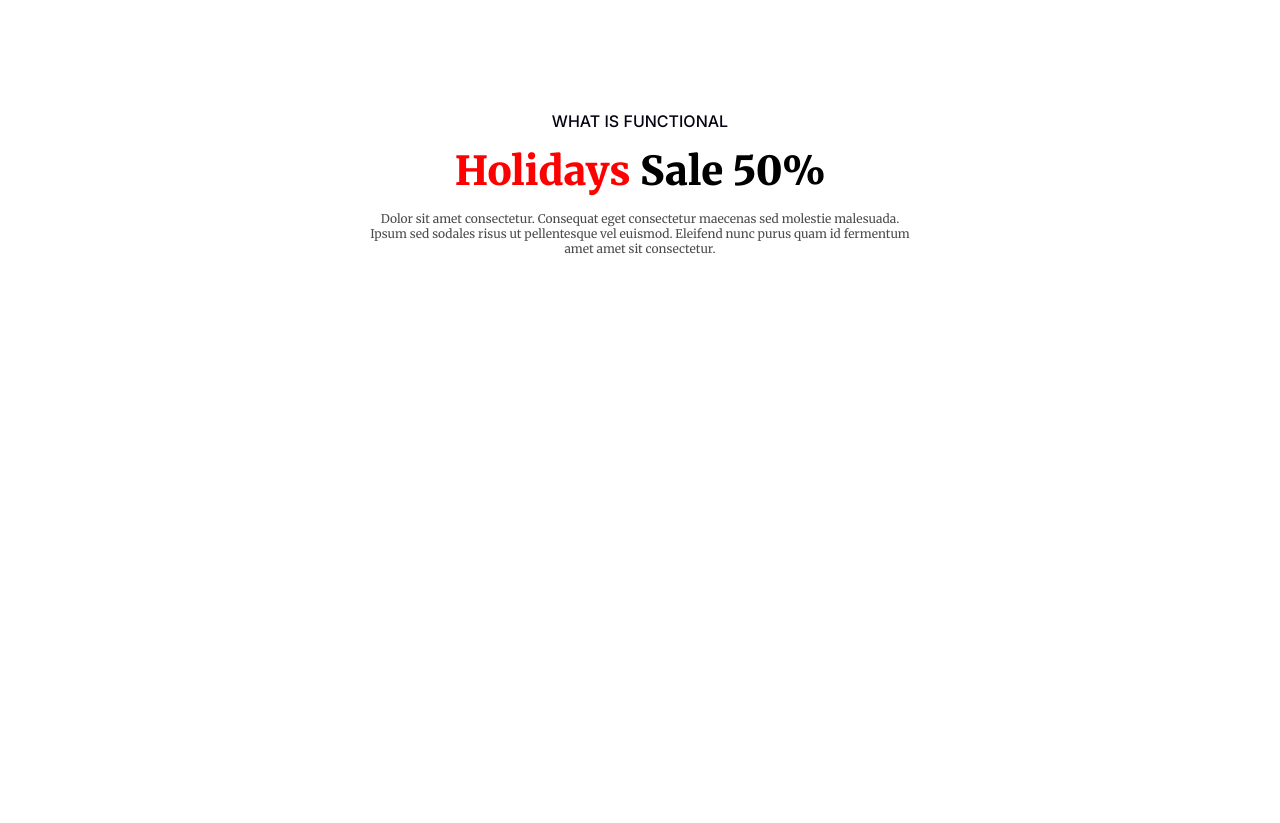
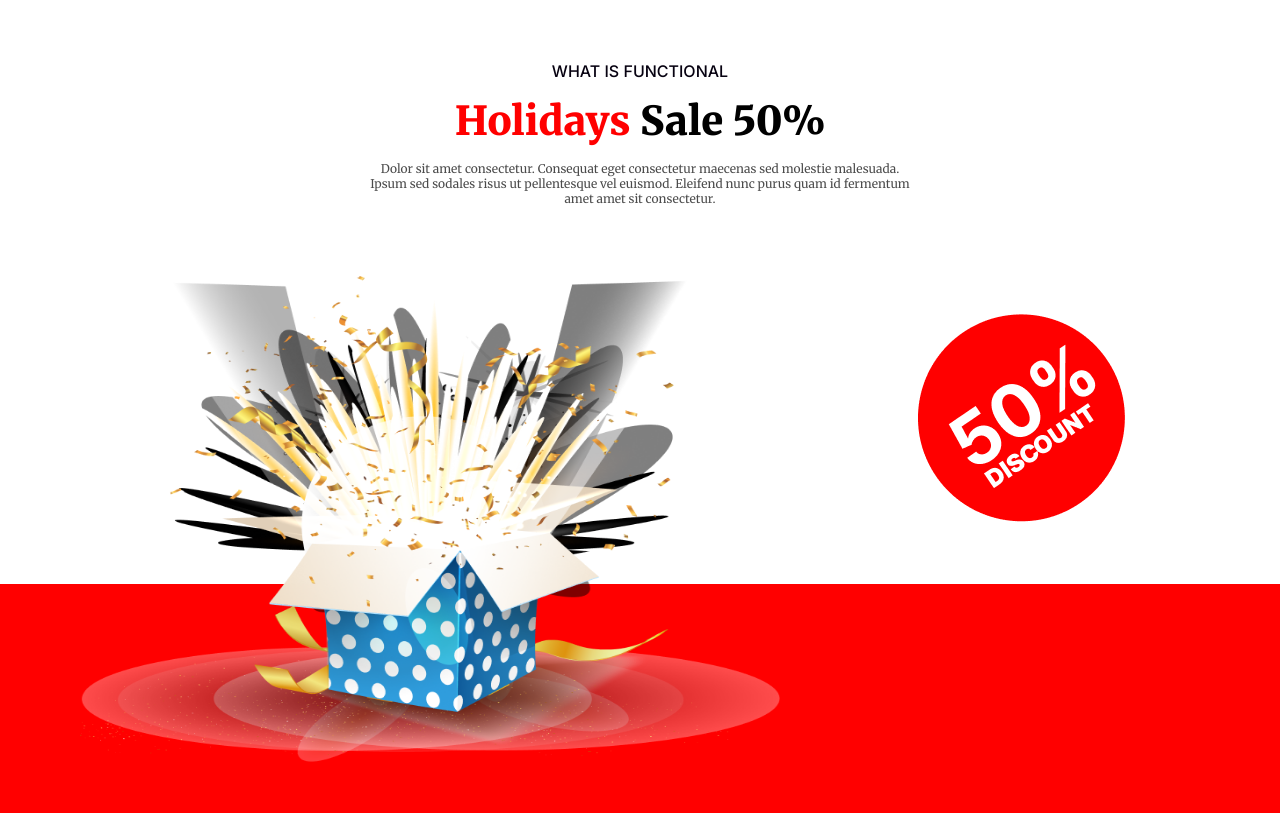
Before and after one commit to imrancoder10/new-year-offer-resources, a plain HTML site: page index.html in a window 1280 px wide. Shown: the part 3041-3864 px from the top of the page. Before the commit the page ends 3484 px from the top, so only its background shows below. Drawn offline with Linux system fonts and the light colour scheme.

Commit message:
gift box added

```diff
--- a/index.html
+++ b/index.html
@@ -87,6 +87,19 @@
                     fermentum amet amet sit consectetur.</p>
             </div>
 
+
+            <div class="discount-section">
+                <div class="gift-box">
+                    <img src="images/Group 75.png" alt="">
+                </div>
+                <div class="circle-gift">
+                    <img src="images/Group 44.png" alt="">
+                </div>
+            </div>
+
+            <div class="background-img-red">
+            </div>
+
         </section>
 
     </main>
--- a/styles/style.css
+++ b/styles/style.css
@@ -206,7 +206,7 @@ body {
 /* coming soon section start */
 .coming-section {
     height: 400px;
-    margin-bottom: 120px;
+    margin-bottom: 70px;
     /* background-color: red; */
     display: flex;
     justify-content: space-evenly;
@@ -294,7 +294,7 @@ body {
     width: 550px;
     height: 260px;
     /* background-color: red; */
-    margin: 0 auto 130px auto;
+    margin: 0 auto 0 auto;
     display: flex;
     flex-direction: column;
     align-items: center;
@@ -314,10 +314,12 @@ body {
     font-weight: 900;
     line-height: 80px;
 }
-.holiday-title>span{
+
+.holiday-title>span {
     color: red;
 }
-.holiday-para{
+
+.holiday-para {
     font-size: 12px;
     font-weight: 500;
     opacity: 0.7;
@@ -325,3 +327,47 @@ body {
 }
 
 /* holidays section end  */
+/* discount section start */
+
+.discount-section {
+    display: flex;
+    justify-content: space-between;
+    align-items: center;
+    gap: 10px;
+
+}
+
+.gift-box {
+    height: 205px;
+    text-align: center;
+
+}
+
+.gift-box>img {
+    position: relative;
+    top: -40px;
+    right: -80px;
+    width: 700px;
+    height: 500px;
+    text-align: right;
+
+}
+
+.circle-gift {
+    width: 40%;
+}
+.circle-gift>img {
+    position: relative;
+    top: 2px;
+    right: -100px;
+}
+
+.background-img-red {
+    height: 250px;
+    background-image: url("../images/Rectangle\ 2.png");
+    background-position: center;
+    background-repeat: no-repeat;
+
+}
+
+/* discount section end */
```
